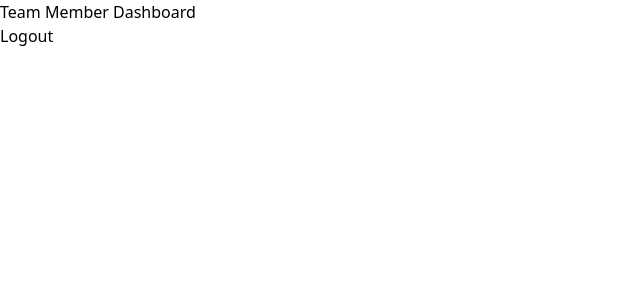
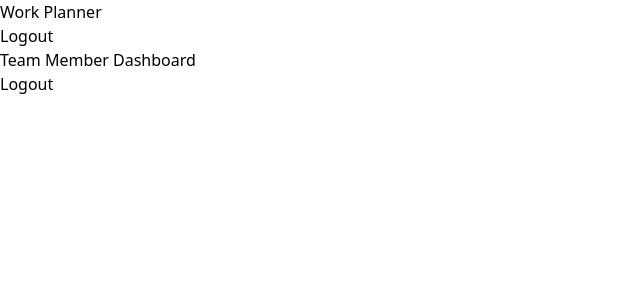
Before and after one commit to kaifcoder/work-planner-frontend, a React (Vite) app: page /team in a window 1280 px wide. Shown: the top 300 px of the page, without its empty margins (0-640 px from the left). Built offline with nearby package versions, Linux system fonts and the light colour scheme; sample sign-in values are in the browser's storage.

Commit message:
feat: update layout in ManagerDashboard and TeamMemberDashboard to include Navbar in a consistent structure

```diff
--- a/src/pages/ManagerDashboard.tsx
+++ b/src/pages/ManagerDashboard.tsx
@@ -4,7 +4,7 @@ export default function ManagerDashboard() {
 //   const { token } = useAuth();
   // TODO: Fetch projects, team members, tasks, etc.
   return (
-    <div className="p-8">
+    <div>
         <Navbar/>
       <h1 className="text-2xl font-bold mb-4">Manager Dashboard</h1>
 
--- a/src/pages/TeamMemberDashboard.tsx
+++ b/src/pages/TeamMemberDashboard.tsx
@@ -1,11 +1,15 @@
+import Navbar from '../components/common/Navbar';
 import { useAuth } from '../contexts/useAuth';
 
 export default function TeamMemberDashboard() {
   const { logout } = useAuth();
   return (
+    <div>
+        <Navbar />
     <div className="p-8">
       <h1 className="text-2xl font-bold mb-4">Team Member Dashboard</h1>
       <button className="bg-red-500 text-white px-4 py-2 rounded" onClick={logout}>Logout</button>
     </div>
+    </div>
   );
 }
```
